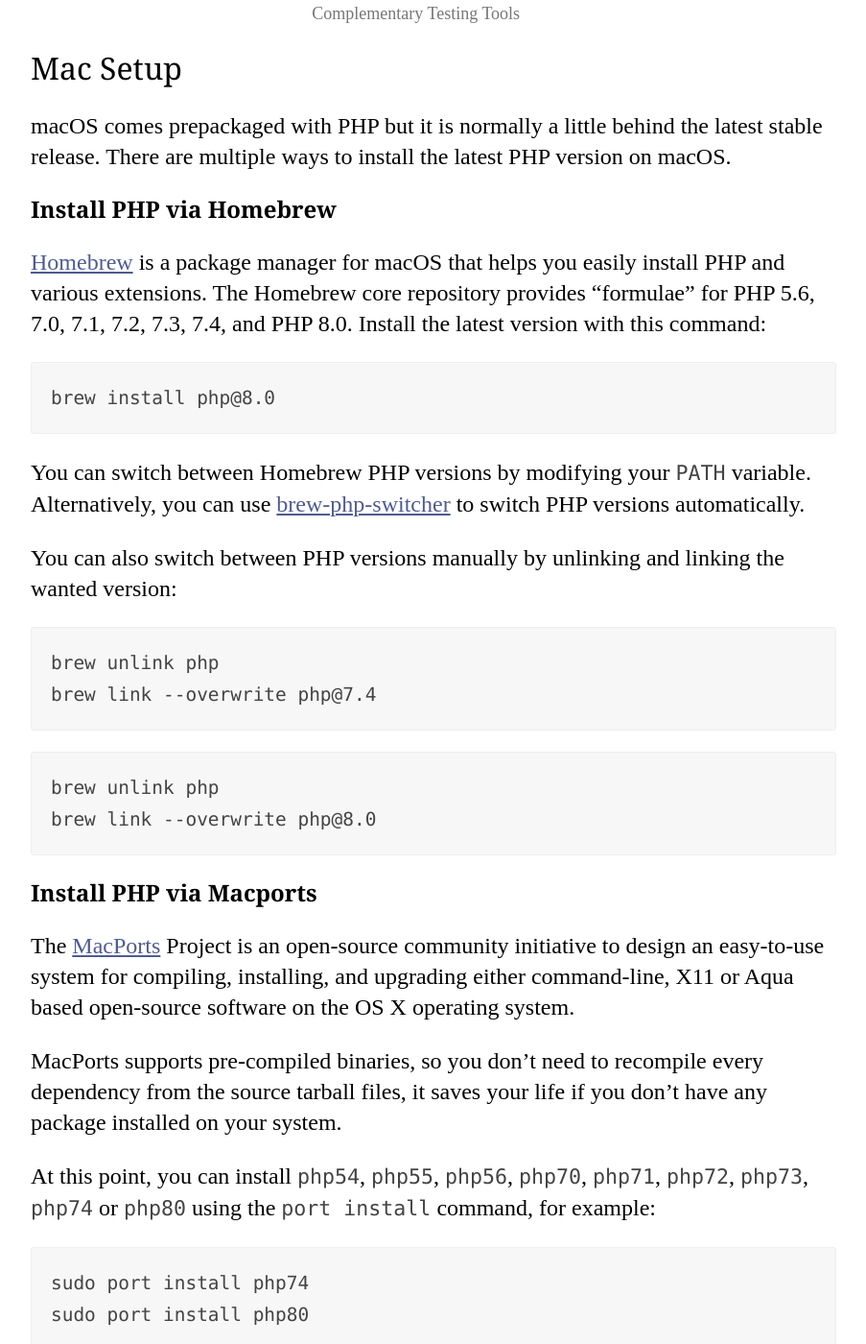
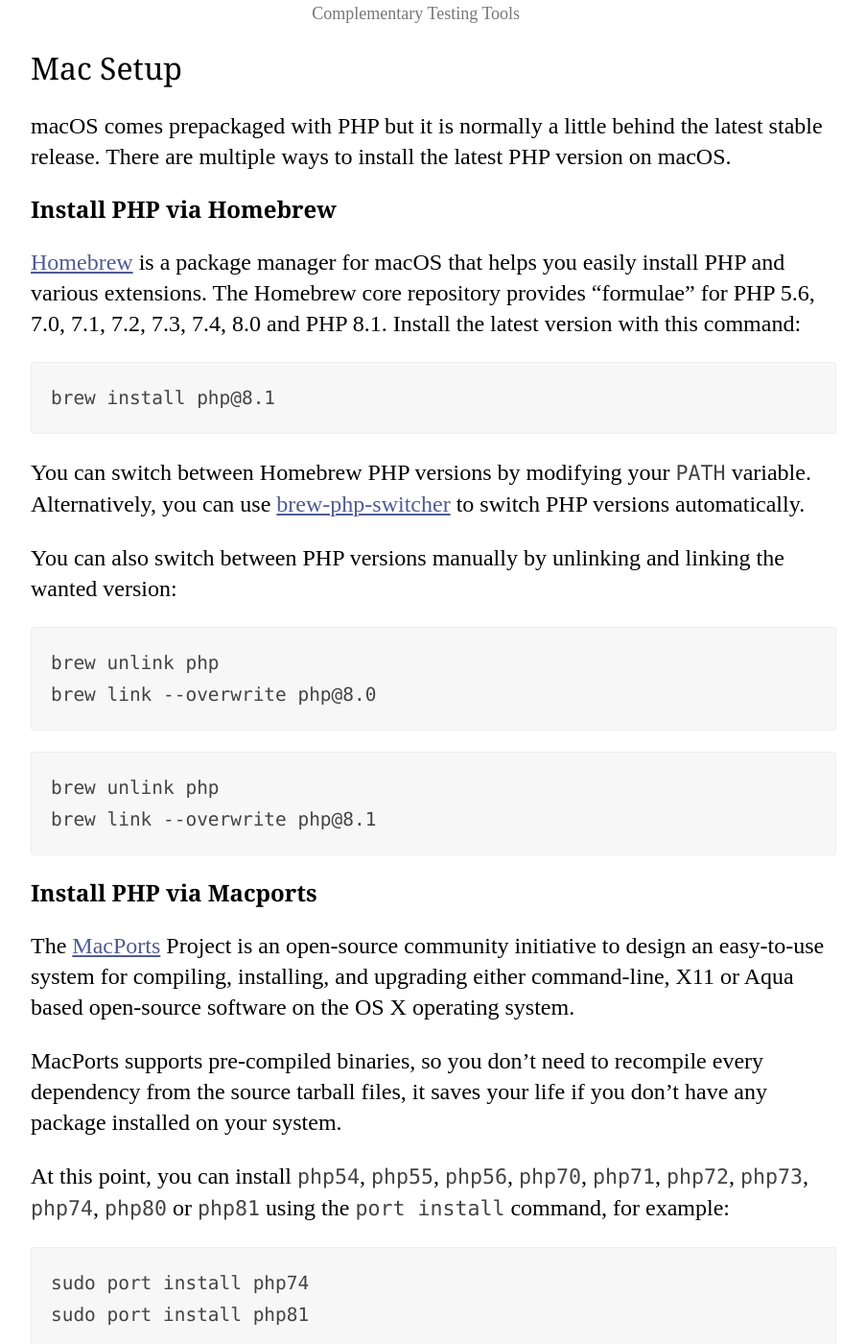
Before and after one commit to codeguy/php-the-right-way, a Jekyll site: the page built from _posts/01-04-01-Mac-Setup.md, in a window 1280 px wide and 1400 px high, scrolled down 1176 px. Shown: the whole window at 96% size, without its empty margins (188-1091 px from the left). Built offline with Jekyll 4.4.1, drawn with Linux system fonts in a browser that asks for light colours; our own code applies the rules of GitHub Pages for plain Markdown files; some of the changed text lies outside the part shown.

Commit message:
Update PHP version to 8.1

````diff
--- a/_posts/01-04-01-Mac-Setup.md
+++ b/_posts/01-04-01-Mac-Setup.md
@@ -9,10 +9,10 @@ macOS comes prepackaged with PHP but it is normally a little behind the latest s
 
 ### Install PHP via Homebrew
 
-[Homebrew] is a package manager for macOS that helps you easily install PHP and various extensions. The Homebrew core repository provides "formulae" for PHP 5.6, 7.0, 7.1, 7.2, 7.3, 7.4, and PHP 8.0. Install the latest version with this command:
+[Homebrew] is a package manager for macOS that helps you easily install PHP and various extensions. The Homebrew core repository provides "formulae" for PHP 5.6, 7.0, 7.1, 7.2, 7.3, 7.4, 8.0 and PHP 8.1. Install the latest version with this command:
 
 ```
-brew install php@8.0
+brew install php@8.1
 ```
 
 You can switch between Homebrew PHP versions by modifying your `PATH` variable. Alternatively, you can use [brew-php-switcher][brew-php-switcher] to switch PHP versions automatically.
@@ -21,12 +21,12 @@ You can also switch between PHP versions manually by unlinking and linking the w
 
 ```
 brew unlink php
-brew link --overwrite php@7.4
+brew link --overwrite php@8.0
 ```
 
 ```
 brew unlink php
-brew link --overwrite php@8.0
+brew link --overwrite php@8.1
 ```
 
 ### Install PHP via Macports
@@ -40,14 +40,14 @@ MacPorts supports pre-compiled binaries, so you don't need to recompile every
 dependency from the source tarball files, it saves your life if you don't
 have any package installed on your system.
 
-At this point, you can install `php54`, `php55`, `php56`, `php70`, `php71`, `php72`, `php73`, `php74` or `php80` using the `port install` command, for example:
+At this point, you can install `php54`, `php55`, `php56`, `php70`, `php71`, `php72`, `php73`, `php74`, `php80` or `php81` using the `port install` command, for example:
 
     sudo port install php74
-    sudo port install php80
+    sudo port install php81
 
 And you can run `select` command to switch your active PHP:
 
-    sudo port select --set php php80
+    sudo port select --set php php81
 
 ### Install PHP via phpbrew
 
````
Also changed, not shown: _posts/01-02-01-Use-the-Current-Stable-Version.md (+4 -4 lines).
